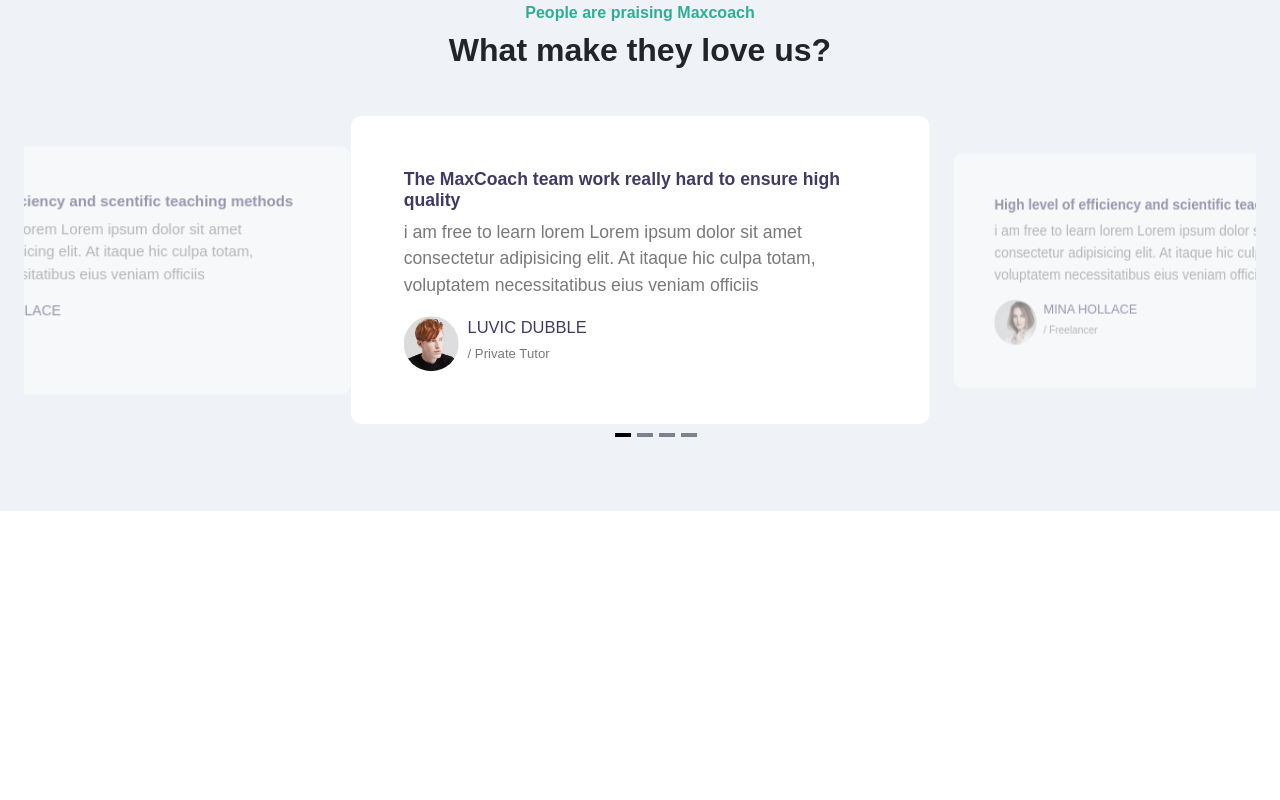
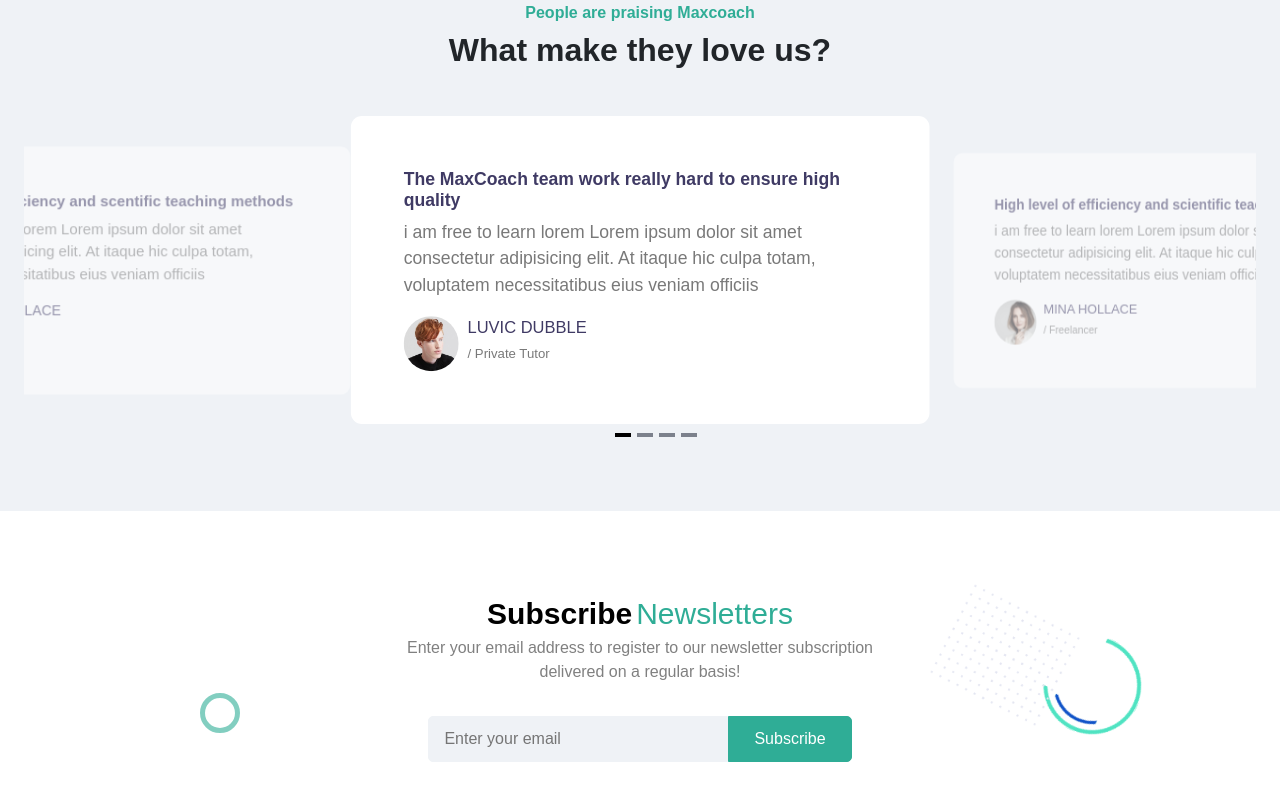
Before and after one commit to TullioTambone/proj-html-vuejs, a Vue app: page / in a window 1280 px wide. Shown: the part 4255-5055 px from the top of the page. Before the commit the page ends 4766 px from the top, so only its background shows below. Built offline with nearby package versions, Linux system fonts and the light colour scheme.

Commit message:
fine sezione subscribe footer

```diff
--- a/src/App.vue
+++ b/src/App.vue
@@ -2,6 +2,7 @@
 import {store} from './store'
 import NavBarComp from './components/NavBarComp.vue';
 import MainComp from './components/MainComp.vue';
+import Subscribe from './components/SubscribeFooterComp.vue'
 
 export default{
   name: "App",
@@ -13,6 +14,7 @@ export default{
   components: {
     NavBarComp,
     MainComp,
+    Subscribe,
   }
 }
 </script>
@@ -23,6 +25,9 @@ export default{
   </header>
 
   <MainComp/>
+  <footer>
+    <Subscribe/>
+  </footer>
 
 </template>
 
--- /dev/null
+++ b/src/components/SubscribeFooterComp.vue
@@ -0,0 +1,107 @@
+<script>
+ export default{
+    name:'Subscribe'
+ }
+</script>
+
+<template>
+<section class="container-fluid">
+    <div id="my-container" class="text-center">
+        <img src="/images/maxcoach-shape-02.png" alt="" id="image-2">
+        <img src="/images/maxcoach-shape-09.png" alt="" id="image-3">
+        <div id="image-1"></div>
+        <div class="static-text d-flex flex-column justify-content-center align-items-center">
+            <div class="title">
+                <span class="normal">Subscribe</span><span class="giungla ms-1">Newsletters</span>
+            </div>
+            <div class="email-subj col-12 col-md-5 col-lg-5">
+                <span>Enter your email address to register to our newsletter subscription delivered on a regular basis!</span>
+            </div>
+            <div class="d-flex justify-content-center align-items-center">
+                <input name="email" type="email" placeholder="Enter your email" autocomplete="on">
+                <button type="submit">Subscribe</button>
+            </div>
+        </div>
+    </div>
+</section>
+</template>
+
+<style lang="scss" scoped>
+@import '../style/main.scss';
+.container-fluid{
+    #my-container{
+        padding: 5rem 3rem;
+        position: relative;
+        #image-1{
+            position:absolute;
+            border: 5px solid $giungla;
+            border-radius: 50%;
+            width: 40px;
+            height: 40px;
+            opacity: 0.6;
+            top: 50%;
+            left: 15%;
+        }
+        #image-2{
+            position: absolute;
+            right: 10%;
+            top: 35%;
+            width: 100px;
+        }
+
+        #image-3{
+            position: absolute;
+            right: 15%;
+            top: 20%;
+            width: 150px;
+        }
+        .static-text{
+            position: relative;
+            z-index: 99;
+            .title{
+                .normal{
+                    color: black;
+                    font-size: 30px;
+                    font-weight: 600;
+                }
+                .giungla{
+                    color: $giungla;
+                    font-size: 30px;
+                    font-weight: 500;
+                }
+            }
+
+            .email-subj{
+                color: gray;
+            }
+
+            input{
+                width: 300px;
+                margin: 2rem 0;
+                padding: 10px 20px 10px 15px;
+                border-radius: 5px 0 0 5px;
+                border: 1px solid $mywhite;
+                background-color: $mywhite;
+                &:focus-visible{
+                    outline: none;
+                    border: 1px solid $giungla;
+                    background-color: transparent;
+                    transition: 0.8s;
+                }
+            }
+            button{
+                padding: 10px 25px;
+                border: 1px solid $giungla;
+                border-radius: 0 5px 5px 0;
+                background-color: $giungla;
+                color: white;
+                &:hover{
+                    background-color: $purple;
+                    border: 1px solid $purple;
+                    transition: 0.6s;
+                }
+            }
+        }
+    }
+}
+</style>
```
